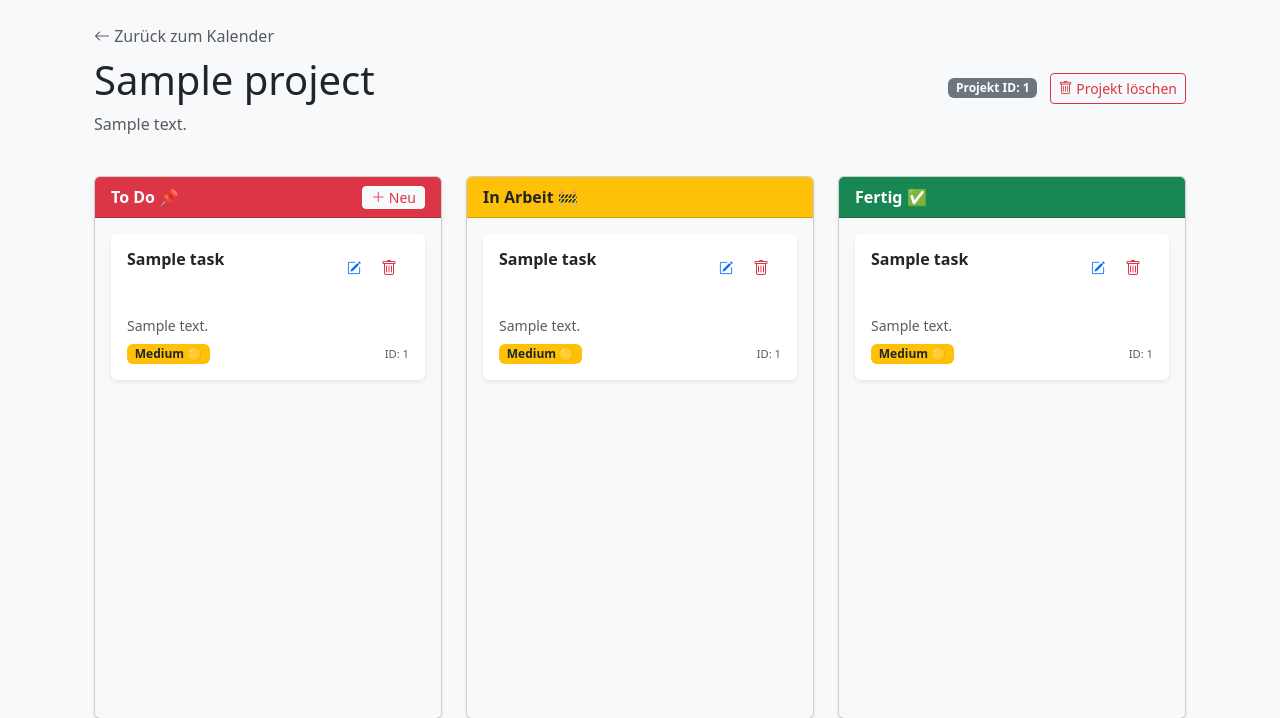
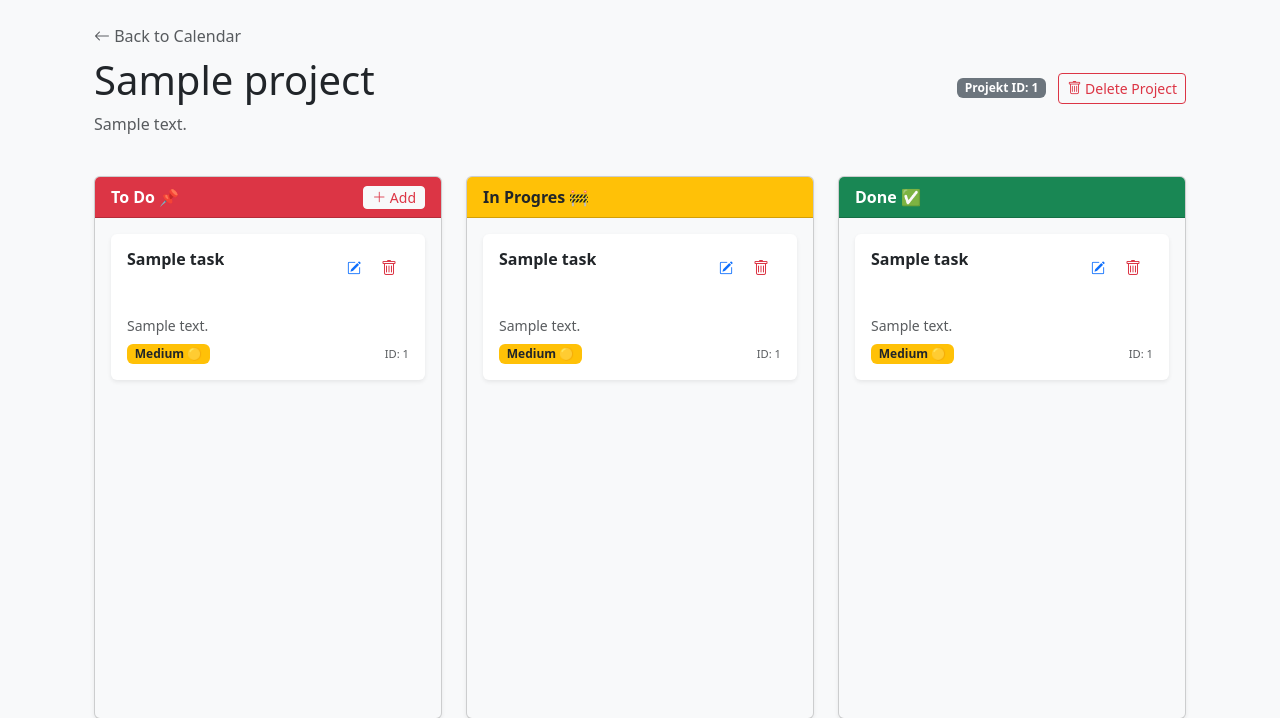
Before and after one commit to MTopal70/smart-task-manager-v2, a FastAPI app: template app/templates/kanban.html in a window 1280 px wide. Shown: the part 56-774 px from the top of the page. Run offline with FastAPI, Linux system fonts and the light colour scheme; the template is opened without the code that fills it: most values are stand-ins (such as "Sample title", 1, 10 or a date in 2020); parts of the project's set-up code (start-up, migrations or seed data) failed here and were passed over.

Commit message:
Fix: start changing language.

```diff
--- a/app/templates/kanban.html
+++ b/app/templates/kanban.html
@@ -4,7 +4,7 @@
 <div class="container-fluid mt-4">
     <div class="d-flex justify-content-between align-items-center mb-4">
         <div>
-            <a href="/" class="text-decoration-none text-muted"><i class="bi bi-arrow-left"></i> Zurück zum Kalender</a>
+            <a href="/" class="text-decoration-none text-muted"><i class="bi bi-arrow-left"></i> Back to Calendar</a>
             <h2 class="display-6 mt-2">{{ project.title }}</h2>
             <p class="text-muted">{{ project.description }}</p>
         </div>
@@ -12,9 +12,9 @@
         <div>
             <span class="badge bg-secondary me-2">Projekt ID: {{ project.id }}</span>
 
-            <form action="/projects/{{ project.id }}/delete" method="post" class="d-inline" onsubmit="return confirm('Projekt wirklich unwiderruflich löschen? Alle Tasks werden entfernt!');">
+            <form action="/projects/{{ project.id }}/delete" method="post" class="d-inline" onsubmit="return confirm('Delete Project? All Task will be Deleted!');">
                 <button type="submit" class="btn btn-outline-danger btn-sm">
-                    <i class="bi bi-trash"></i> Projekt löschen
+                    <i class="bi bi-trash"></i> Delete Project
                 </button>
             </form>
         </div>
@@ -26,7 +26,7 @@
                 <div class="card-header bg-danger text-white fw-bold d-flex justify-content-between align-items-center">
                     <span>To Do 📌</span>
                     <button class="btn btn-sm btn-light text-danger py-0" data-bs-toggle="modal" data-bs-target="#addTaskModal">
-                        <i class="bi bi-plus-lg"></i> Neu
+                        <i class="bi bi-plus-lg"></i> Add
                     </button>
                 </div>
                 <div class="card-body kanban-column" id="todo" ondrop="drop(event)" ondragover="allowDrop(event)">
@@ -39,7 +39,7 @@
 
         <div class="col-md-4">
             <div class="card bg-light h-100 shadow-sm">
-                <div class="card-header bg-warning text-dark fw-bold">In Arbeit 🚧</div>
+                <div class="card-header bg-warning text-dark fw-bold">In Progres 🚧</div>
                 <div class="card-body kanban-column" id="in_progress" ondrop="drop(event)" ondragover="allowDrop(event)">
                     {% for task in progress %}
                         {% include "partials/task_card.html" %}
@@ -50,7 +50,7 @@
 
         <div class="col-md-4">
             <div class="card bg-light h-100 shadow-sm">
-                <div class="card-header bg-success text-white fw-bold">Fertig ✅</div>
+                <div class="card-header bg-success text-white fw-bold">Done ✅</div>
                 <div class="card-body kanban-column" id="done" ondrop="drop(event)" ondragover="allowDrop(event)">
                     {% for task in done %}
                         {% include "partials/task_card.html" %}
@@ -65,7 +65,7 @@
     <div class="modal-dialog">
         <div class="modal-content">
             <div class="modal-header">
-                <h5 class="modal-title">Neuen Task hinzufügen</h5>
+                <h5 class="modal-title">Create New Task</h5>
                 <button type="button" class="btn-close" data-bs-dismiss="modal"></button>
             </div>
 
@@ -77,7 +77,7 @@
                     </div>
 
                     <div class="mb-3">
-                        <label class="form-label">Priorität</label>
+                        <label class="form-label">Priority</label>
                         <select name="priority" class="form-select">
                             <option value="Easy">Easy 🟢</option>
                             <option value="Medium" selected>Medium 🟡</option>
@@ -86,14 +86,14 @@
                     </div>
 
                     <div class="mb-3">
-                        <label class="form-label">Beschreibung (Optional)</label>
+                        <label class="form-label">Description (Optional)</label>
                         <textarea name="description" class="form-control" rows="2"></textarea>
                     </div>
                 </div>
 
                 <div class="modal-footer">
-                    <button type="button" class="btn btn-secondary" data-bs-dismiss="modal">Abbrechen</button>
-                    <button type="submit" class="btn btn-danger">Hinzufügen</button>
+                    <button type="button" class="btn btn-secondary" data-bs-dismiss="modal">Cancel</button>
+                    <button type="submit" class="btn btn-danger">ADD</button>
                 </div>
             </form>
         </div>
@@ -104,7 +104,7 @@
     <div class="modal-dialog">
         <div class="modal-content">
             <div class="modal-header bg-primary text-white" id="editModalHeader">
-                <h5 class="modal-title" id="editModalTitle">Task bearbeiten</h5>
+                <h5 class="modal-title" id="editModalTitle">Edit Task</h5>
                 <button type="button" class="btn-close btn-close-white" data-bs-dismiss="modal"></button>
             </div>
 
@@ -116,7 +116,7 @@
                     </div>
 
                      <div class="mb-3">
-                        <label class="form-label">Priorität</label>
+                        <label class="form-label">Priority</label>
                         <select name="priority" id="editTaskPriority" class="form-select">
                             <option value="Easy">Easy 🟢</option>
                             <option value="Medium">Medium 🟡</option>
@@ -125,19 +125,19 @@
                     </div>
 
                     <div class="mb-3">
-                        <label class="form-label">Beschreibung</label>
+                        <label class="form-label">Description</label>
                         <textarea name="description" id="editTaskDesc" class="form-control" rows="4"></textarea>
                     </div>
                 </div>
 
                 <div class="modal-footer d-flex justify-content-between">
                     <button type="button" class="btn btn-outline-danger" id="modalDeleteBtn" onclick="confirmDelete()">
-                        <i class="bi bi-trash"></i> Löschen
+                        <i class="bi bi-trash"></i> Delete
                     </button>
 
                     <div>
-                        <button type="button" class="btn btn-secondary" data-bs-dismiss="modal">Schließen</button>
-                        <button type="submit" class="btn btn-primary" id="modalSaveBtn">Speichern</button>
+                        <button type="button" class="btn btn-secondary" data-bs-dismiss="modal">Cancel</button>
+                        <button type="submit" class="btn btn-primary" id="modalSaveBtn">Save</button>
                     </div>
                 </div>
             </form>
```
